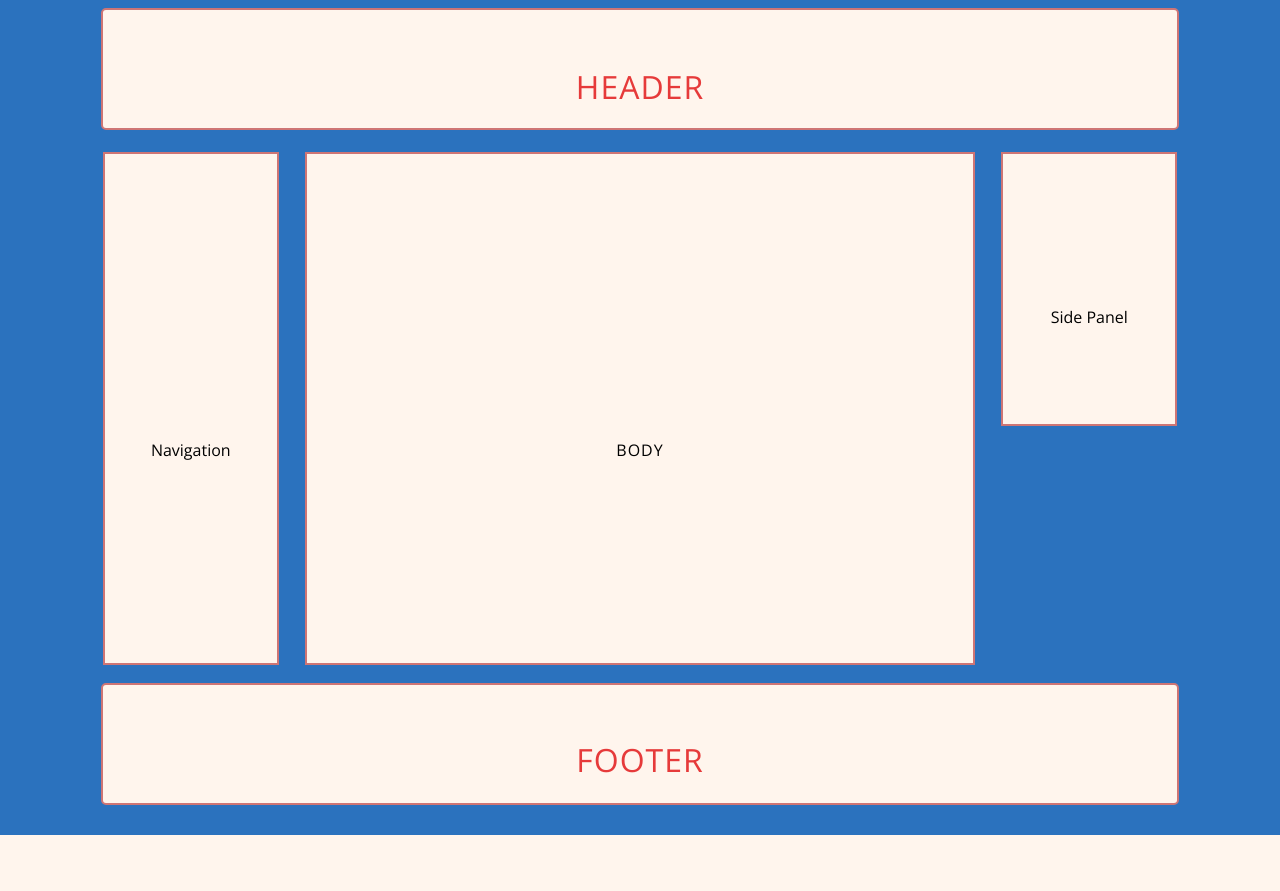
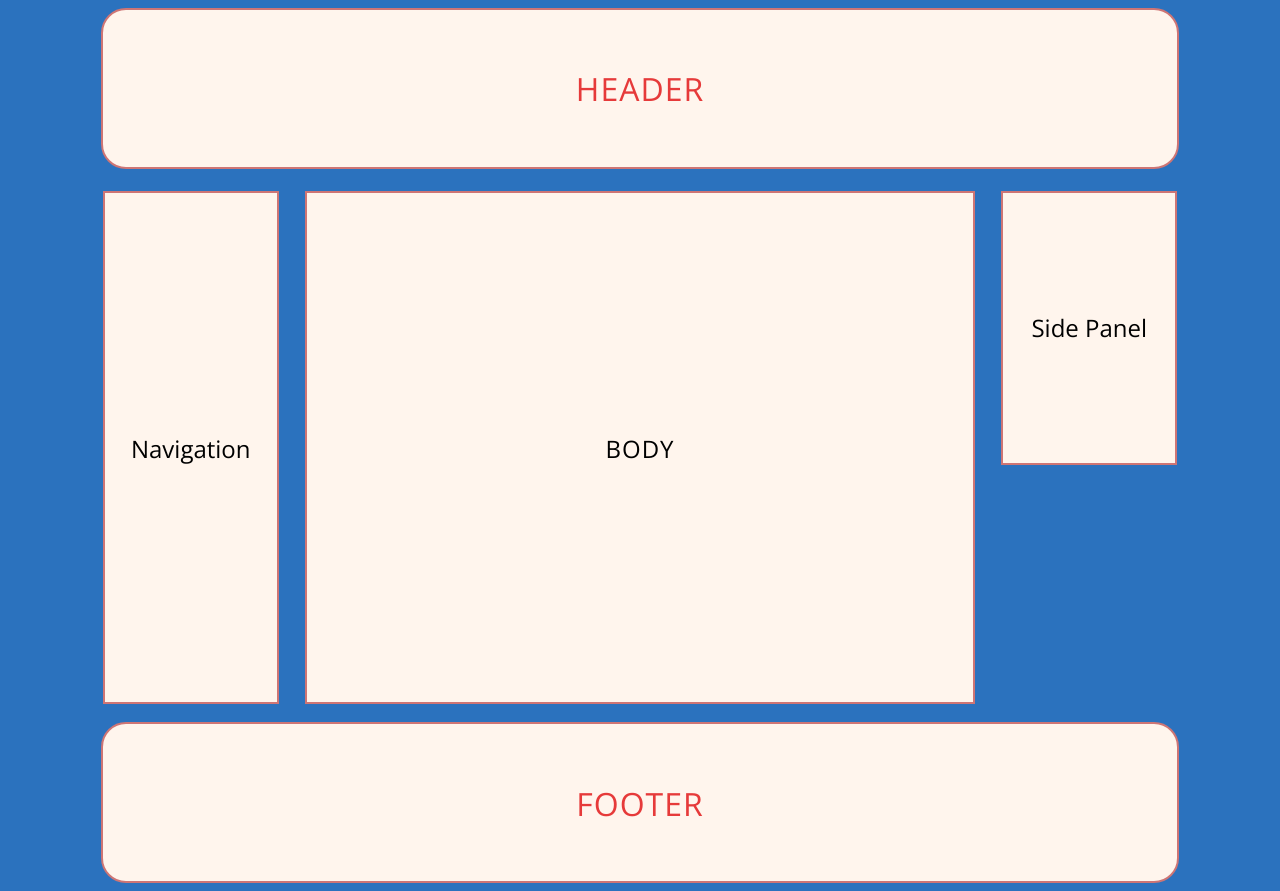
Before and after one commit to theummah/CSC309H1F, a PHP site: page / in a window 1280 px wide. Before the commit the page ends 835 px from the top, so only its background shows below. Run offline with PHP 8.4, Linux system fonts and the light colour scheme.

Commit message:
Centered text on div, stays centered on width reduction, fixed text-wrapping issue with side-panel

```diff
--- a/A1/index.html
+++ b/A1/index.html
@@ -7,21 +7,21 @@
 	</head>
 	<body>
 		<div id="header" class="panel_config panel_border header_footer_config">
-			HEADER
+			<span class="vert_ctr">HEADER</span>
 		</div>
 		<div id="body_ctr" class="panel_config">
 			<div id="navigation" class="ctr_panel_element panel_border">
-				Navigation
+				<span class="vert_ctr content_font_size">Navigation</span>
 			</div>
 			<div id="body" class="ctr_panel_element panel_border">
-				BODY
+				<span class="vert_ctr content_font_size">BODY</span>
 			</div>
 			<div id="side_panel" class="ctr_panel_element panel_border">
-				Side Panel
+				<span class="vert_ctr content_font_size">Side Panel</span>
 			</div>
 		</div>
 		<div id="footer" class="panel_config panel_border header_footer_config">
-			FOOTER
+			<span class="vert_ctr">FOOTER</span>
 		</div>
 	</body>
 </html>
--- a/A1/main.css
+++ b/A1/main.css
@@ -12,7 +12,7 @@ body {
 	background: rgb(255, 245, 237);
 }
 
-.panel_config{
+.panel_config{ /*Assure panels are centered on page*/
 	text-align:center;
 	left:0px;
 	right:0px;
@@ -24,8 +24,21 @@ body {
 	border: 2px solid #CE7575;
 }
 
-.header_footer_config {
-	border-radius: 5px;
+.vert_ctr { /*Used to vertically center text within panels*/
+	position: absolute;
+	top: 50%;
+ 	-webkit-transform: translate(-50%, -50%);
+ 	-ms-transform: translate(-50%, -50%);;
+ 	transform: translate(-50%, -50%);
+}
+
+.content_font_size {
+	font-size: 150%;
+	white-space: nowrap ;
+}
+
+.header_footer_config { /*rounded corners for header*/
+	border-radius: 25px;
 	color: #E63A3A;
 }
 
@@ -37,10 +50,10 @@ body {
 	margin-bottom: 22px;
 }
 
-#header{
-	height:15%;
-	line-height: 153px;
-	font-size:2em;
+#header, #footer{
+	position: relative;
+	height: 20%;
+	font-size: 200%;
 	width: 85%;
 }
 
@@ -75,15 +88,6 @@ body {
 	line-height: 593px;
 }
 
-#footer{
-	position: relative;
-	height:15%;
-	line-height: 150px;
-	font-size:2em;
-	width: 85%;
-}
-
-
 @media only screen and (max-width: 980px)  {
 	.ctr_panel_element{
 		height: 30%;
```
